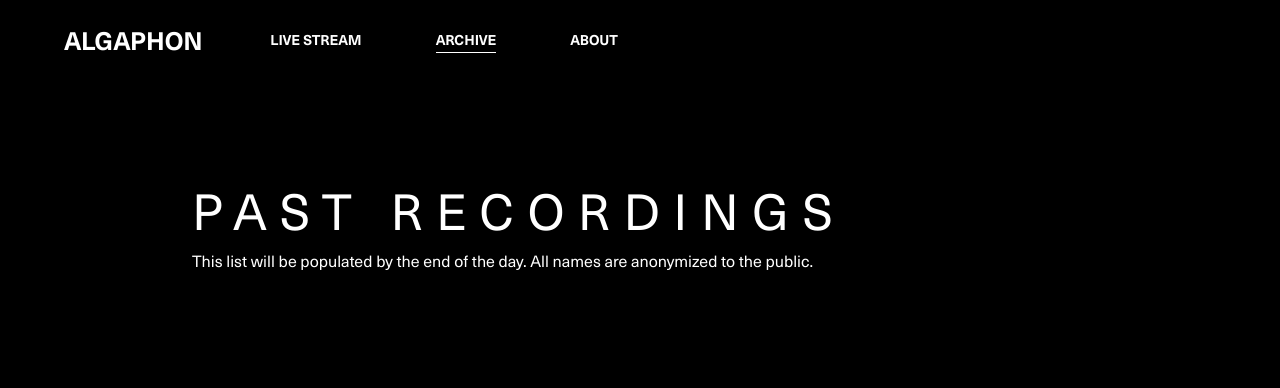
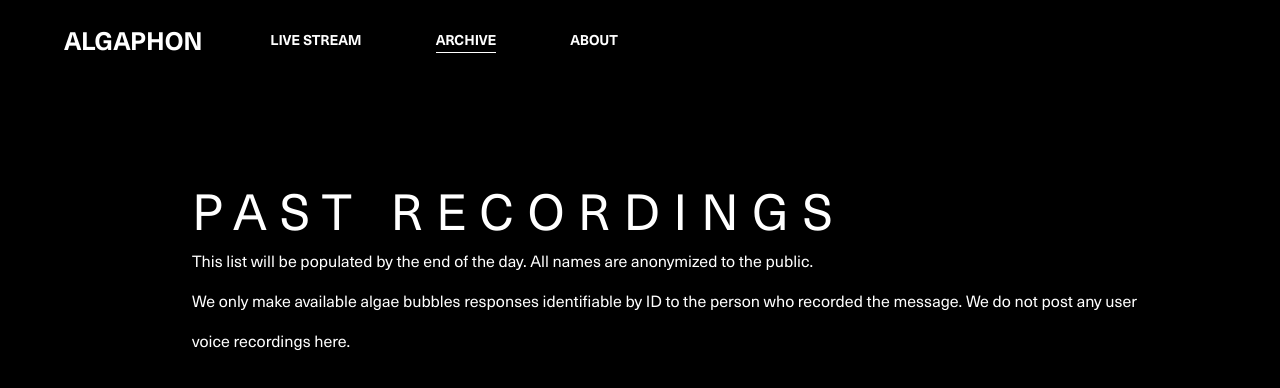
Before and after one commit to xlab-utokyo/algaphon, a plain HTML site: page archive.html in a window 1280 px wide. Drawn offline with Linux system fonts and the light colour scheme.

Commit message:
Privacy policy changes

```diff
--- a/archive.html
+++ b/archive.html
@@ -17,7 +17,9 @@
   	<div class="main-content">
   		<div class="archive-elements">
         <h2>PAST RECORDINGS</h2>
-        <p>This list will be populated by the end of the day. All names are anonymized to the public.</p>
+        <p>This list will be populated by the end of the day. All names are anonymized to the public. <br/>
+        We only make available algae bubbles responses identifiable by ID to the person who recorded the message. We do not post any user voice recordings here.
+        </p>
 
 <!--
         <div class="single-visitor-container">
```
Also changed, not shown: privacy.html (+1 -0 lines).
